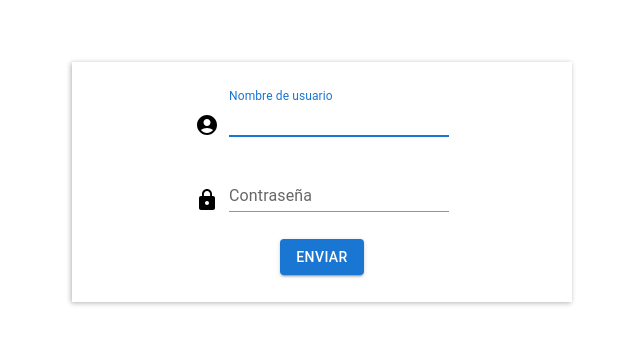
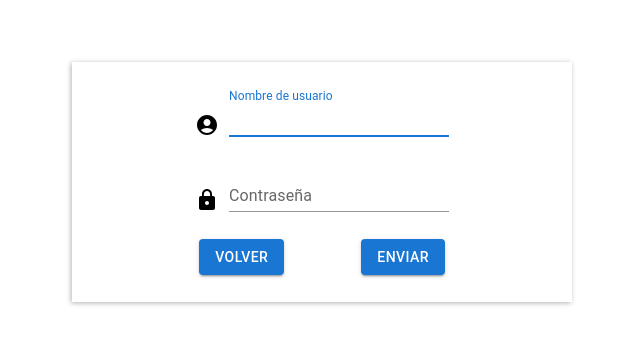
Before and after one commit to MatiasMorilla/chat-react-firebase, a React (Create React App) app in the folder chat_app/: page /SignIn in a window 1280 px wide. Shown: the part 218-562 px from the top of the page, without its empty margins (318-958 px from the left). Built offline with nearby package versions, Linux system fonts and the light colour scheme.

Commit message:
visual y logueo

```diff
--- a/chat_app/src/App.css
+++ b/chat_app/src/App.css
@@ -1,4 +1,4 @@
-.App{
+/* .App{
   width: 100vw;
   height: 100vh;
-}
+} */
--- a/chat_app/src/appRouter/appRouter.js
+++ b/chat_app/src/appRouter/appRouter.js
@@ -20,7 +20,7 @@ function AppRouter() {
             <Route path='/Home' element={windowsWidth >= 800 ? <HomeDesktop /> : <Home />} />
             <Route path='/SignIn' element={<SignIn />} />
             <Route path='/addFriend' element={<AddFriend />} />
-            <Route path='/chat/:friendName' element={<Chat />} />
+            <Route path='/chat/:friendName' element={windowsWidth >= 800 ? <HomeDesktop /> : <Chat />} />
             <Route path='/' element={<LogIn />}/>
         </Routes>
     </BrowserRouter>
--- a/chat_app/src/components/SignIn/SignIn.js
+++ b/chat_app/src/components/SignIn/SignIn.js
@@ -4,7 +4,7 @@ import { Navigate } from "react-router";
 // Context
 import UserContext from "../context/userProvider";
 // MUI
-import { Alert, Button, Snackbar, TextField } from "@mui/material";
+import { Alert, Button, Link, Snackbar, TextField } from "@mui/material";
 import AccountCircleIcon from '@mui/icons-material/AccountCircle';
 import LockIcon from '@mui/icons-material/Lock';
 // crypt
@@ -80,6 +80,11 @@ const SignIn = () => {
                     />
                 </div>
                 <div className='links-container'>
+                    <Button  variant='contained'>
+                        <Link to={'/'} href="/">
+                            Volver
+                        </Link>
+                    </Button>
                     <Button type="submit" variant='contained'>
                         Enviar
                     </Button>
--- a/chat_app/src/components/chat/chat.js
+++ b/chat_app/src/components/chat/chat.js
@@ -1,6 +1,6 @@
 import './chat.css';
 // Router
-import { useParams } from 'react-router';
+import { Navigate, useParams } from 'react-router';
 import HeaderApp from '../headerApp/headerApp';
 // MUI
 import { Button } from '@mui/material';
@@ -142,7 +142,10 @@ const Chat = ({friendNameDesktop = null}) => {
                     autoFocus={true}
                     disabled={userFriend === null && true}
                 />
-                <Button type='submit'>
+                <Button
+                    type='submit'
+                    disabled={message === "" ? true : false}
+                >
                     <SendIcon />
                 </Button>
             </form>
--- a/chat_app/src/components/headerApp/headerApp.js
+++ b/chat_app/src/components/headerApp/headerApp.js
@@ -1,16 +1,22 @@
 import './headerApp.css';
+import { useContext } from 'react';
 // react router
-import { Link } from 'react-router-dom';
+import { Link, Navigate } from 'react-router-dom';
 // MUI
 import { Button } from '@mui/material';
 import AddIcon from '@mui/icons-material/Add';
 import ArrowBackIosIcon from '@mui/icons-material/ArrowBackIos';
+import UserContext from '../context/userProvider';
 
 
 const HeaderApp = ({arrow_path, title}) => {
+  const {user} = useContext(UserContext);
 
   return (
     <div className="home-container">
+        {
+          user.id == "" && <Navigate to={"/"} />
+        }
         <div className="home-header">
             <Button className="header-btn">
               <Link to={arrow_path} className="header-arrow">
--- a/chat_app/src/components/home/home.js
+++ b/chat_app/src/components/home/home.js
@@ -3,7 +3,7 @@ import { useContext, useEffect, useState } from "react";
 import UserContext from "../context/userProvider";
 import HeaderApp from '../headerApp/headerApp';
 import ItemFriend from '../itemFriend/itemFriend';
-import { Link } from 'react-router-dom';
+import { Link, Navigate } from 'react-router-dom';
 import { InputBase } from '@mui/material';
 
 
--- a/chat_app/src/components/homeDesktop/homeDesktop.js
+++ b/chat_app/src/components/homeDesktop/homeDesktop.js
@@ -8,6 +8,7 @@ import ItemFriend from '../itemFriend/itemFriend';
 import Chat from '../chat/chat';
 // MUI
 import { InputBase } from '@mui/material';
+import { Navigate } from 'react-router';
 
 const HomeDesktop = () => {
   const {user, deleteFriend, setValidDataLI} = useContext(UserContext);
```
